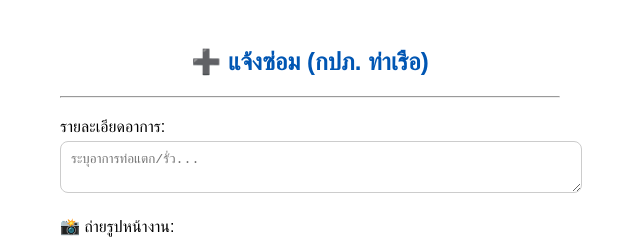
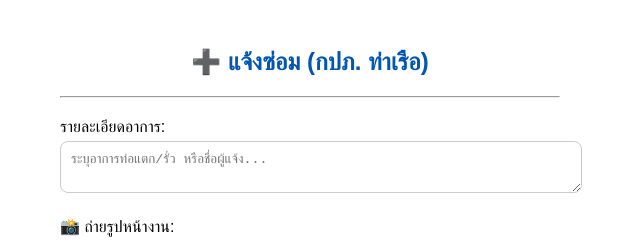
Before and after one commit to pwa1163000-bit/water-repair, a Next.js app: page /create-job in a window 1280 px wide. Shown: the top 243 px of the page, without its empty margins (330-970 px from the left). Built offline with nearby package versions, Linux system fonts and the light colour scheme.

Commit message:
Update page.js

```diff
--- a/app/create-job/page.js
+++ b/app/create-job/page.js
@@ -81,7 +81,7 @@ export default function CreateJob() {
         <textarea
           value={title}
           onChange={(e) => setTitle(e.target.value)}
-          placeholder="ระบุอาการท่อแตก/รั่ว..."
+          placeholder="ระบุอาการท่อแตก/รั่ว หรือชื่อผู้แจ้ง..."
           style={{ width: "100%", padding: "10px", marginTop: "5px", borderRadius: "8px", border: "1px solid #ccc" }}
         />
       </div>
@@ -97,13 +97,14 @@ export default function CreateJob() {
         />
       </div>
 
+      {/* 📍 ส่วนที่หายไป: ปุ่มดึงพิกัด GPS */}
       <div style={{ marginTop: "20px" }}>
         <button
           type="button"
           onClick={() => {
             navigator.geolocation.getCurrentPosition(
               (pos) => setLocation({ lat: pos.coords.latitude, lng: pos.coords.longitude }),
-              () => alert("กรุณาเปิด GPS และอนุญาตให้เข้าถึงตำแหน่ง"),
+              () => alert("กรุณาเปิด GPS และอนุญาตให้เว็บเข้าถึงตำแหน่ง"),
               { enableHighAccuracy: true }
             );
           }}
```
